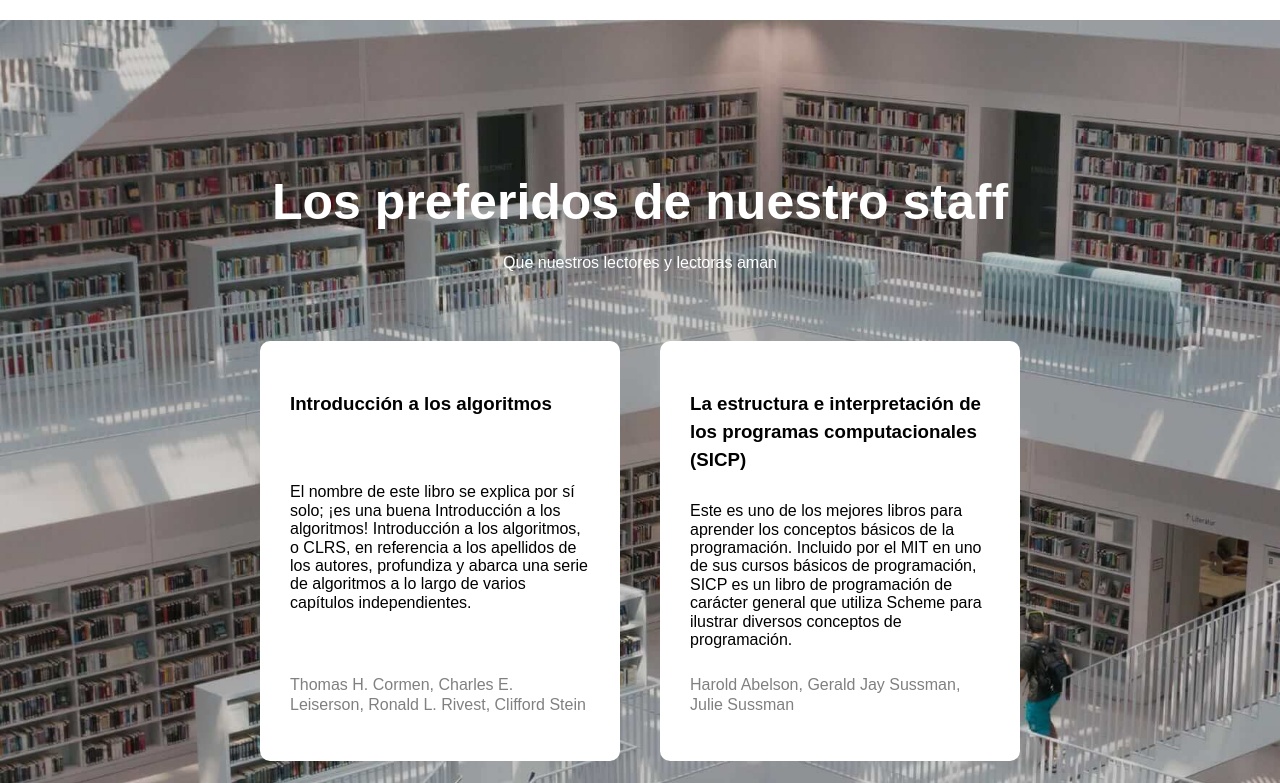
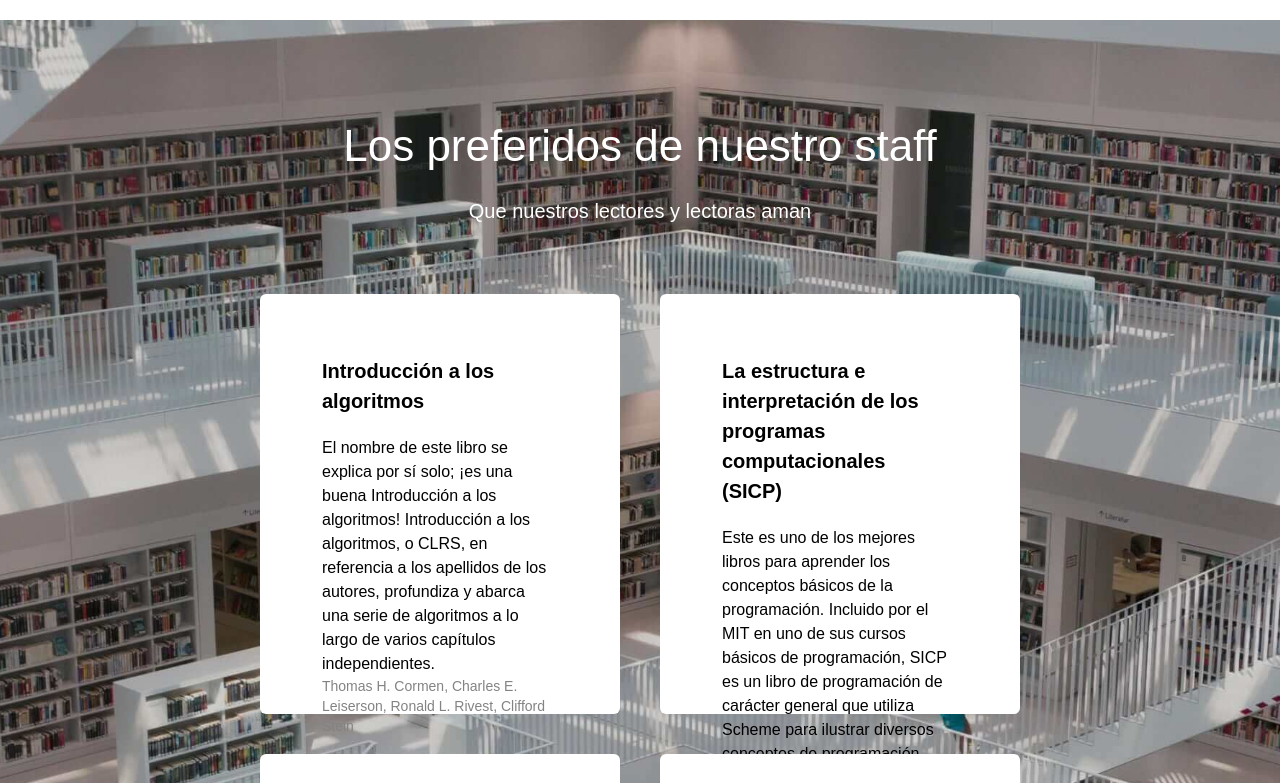
Before and after one commit to EfrenDEQ/web_project_library_es, a plain HTML site: page index.html in a window 1280 px wide. Shown: the part 780-1563 px from the top of the page. Drawn offline with Linux system fonts and the light colour scheme.

Commit message:
ajuste css

```diff
--- a/styles/style.css
+++ b/styles/style.css
@@ -91,8 +91,9 @@
 .staff {
   background-image: url("../images/staff_picks_background.jpg");
   background-size: cover;
-  padding-top: 130px;
-  padding-bottom: 100px;
+  padding: 100px 0 140px;
+  background-position: 50% 50%;
+  background-repeat: no-repeat;
 }
 
 .staff__cards {
@@ -102,30 +103,39 @@
   column-gap: 40px;
   row-gap: 40px;
   flex-wrap: wrap;
-  justify-content: space-between;
+  justify-content: center;
   list-style-type: none;
   padding-left: 0;
   margin-top: 68px;
+  margin-bottom: 0;
 }
 
 .staff__title {
   display: flex;
   justify-content: center;
   color: #ffffff;
-  font-size: 50px;
+  font-size: 44px;
+  line-height: 52px;
+  font-weight: 400;
+  margin: 0 0 24px;
 }
 
 .staff__subtitle {
   display: flex;
   justify-content: center;
   color: #ffffff;
+  font-size: 20px;
+  line-height: 30px;
+  margin: 0;
 }
 
 .card {
   width: 360px;
   height: 420px;
   background-color: #ffffff;
-  border-radius: 10px;
+  border-radius: 6px;
+  padding: 32px 40px 20px 32px;
+  box-sizing: border-box;
 }
 
 .card__content {
@@ -138,15 +148,21 @@
 }
 
 .card__title {
-  line-height: 150%;
+  font-size: 20px;
+  line-height: 30px;
+  margin: 0;
 }
 
 .card__text {
-  line-height: 115%;
-  margin-top: auto;
+  line-height: 24px;
+  font-size: 16px;
+  margin: 20px 0 0;
 }
 
 .card__footer {
   margin-top: auto;
-  color: gray;
+  margin: 0;
+  color: #838383;
+  font-size: 14px;
+  line-height: 20px;
 }
```
